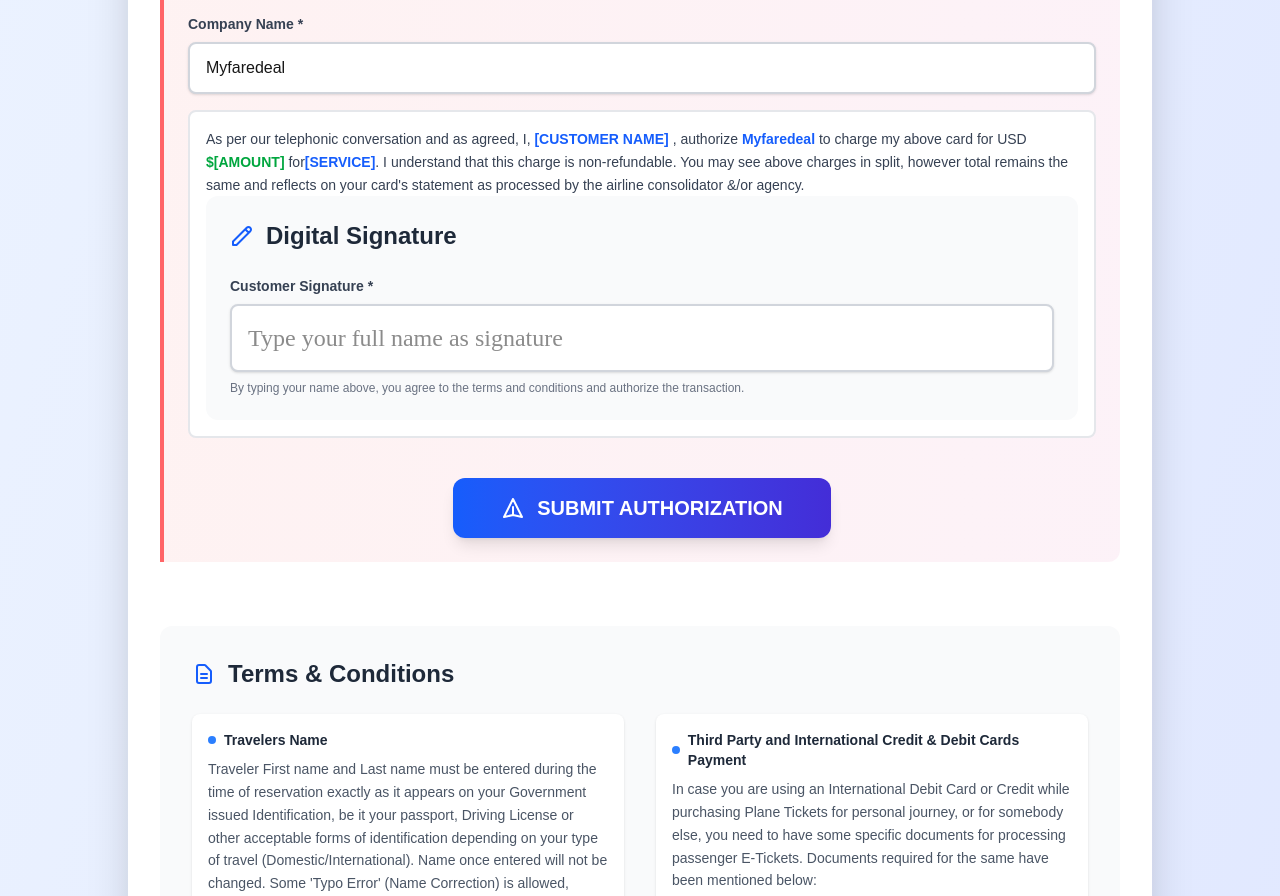
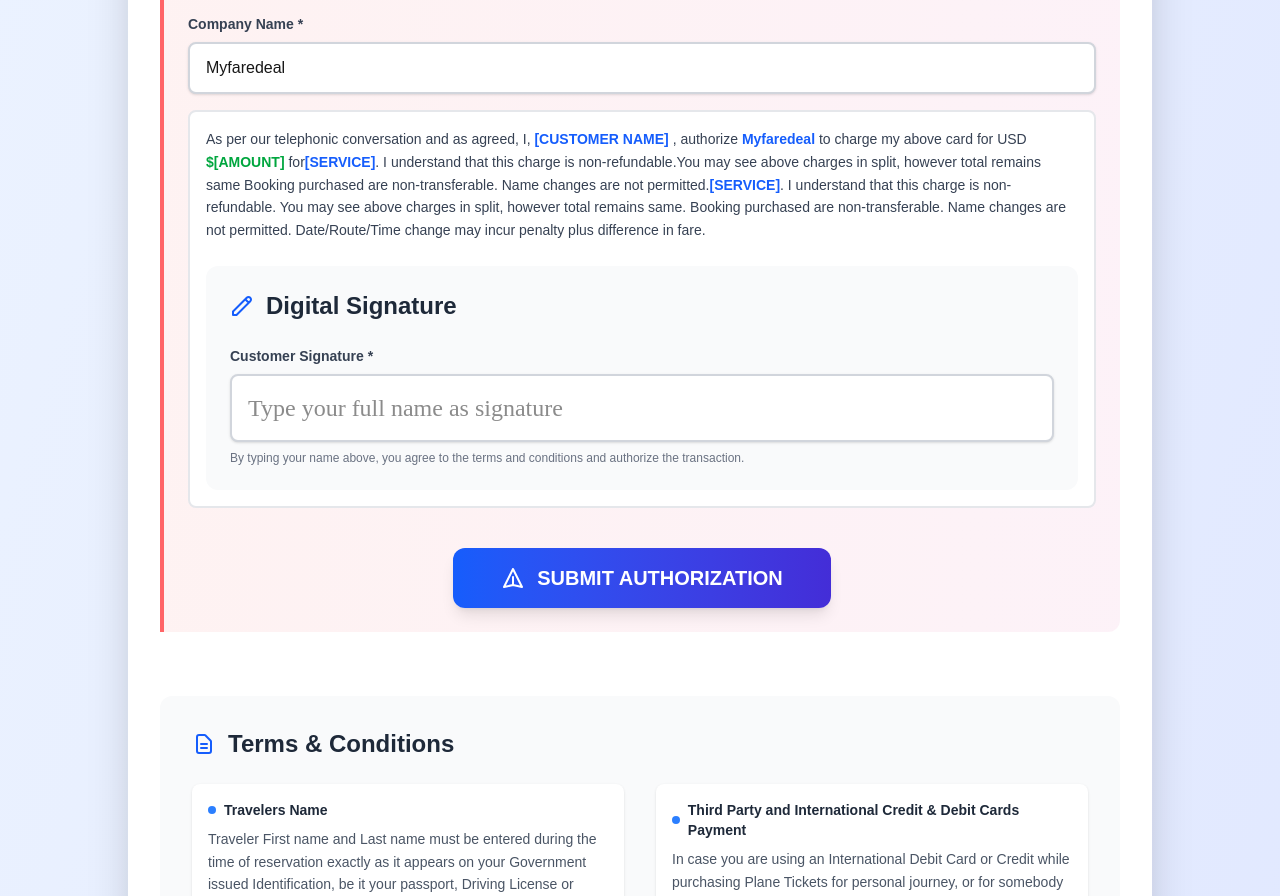
Before and after one commit to Praveen-Singh0/credit-card-auth-form, a Next.js app in the folder credit-card-auth-form/: page / in a window 1280 px wide. Shown: the part 2280-3176 px from the top of the page. Built offline with nearby package versions, Linux system fonts and the light colour scheme.

Commit message:
Update page.js

```diff
--- a/credit-card-auth-form/app/page.js
+++ b/credit-card-auth-form/app/page.js
@@ -524,14 +524,13 @@
                     to charge my above card for USD
                     <span className="font-bold text-green-600"> ${formData.amount || '[AMOUNT]'} </span> for
                     <span className="font-bold text-blue-600">{formData.serviceDetails || '[SERVICE]'}</span>.
-  I understand that this charge is non-refundable. You may see above charges in split, however total remains the same and reflects on your card's statement as processed by the airline consolidator &amp;/or agency.
+                    I understand that this charge is non-refundable.You may see above charges in split, however total remains same Booking purchased are non-transferable. Name changes are not permitted.
+                    <span className="font-bold text-blue-600">{formData.serviceDetails || '[SERVICE]'}</span>.
+                    I understand that this charge is non-refundable. You may see above charges in split, however total remains same. Booking purchased are non-transferable. Name changes are not permitted. Date/Route/Time change may incur penalty plus difference in fare.
                   </p>
 
-
-
-
                   {/* Customer Signature */}
-                  <div className="bg-gray-50 rounded-xl p-6">
+                  <div className="bg-gray-50 rounded-xl p-6 mt-6">
                     <h3 className="text-2xl font-semibold text-gray-800 mb-6 flex items-center">
                       <svg className="w-6 h-6 mr-3 text-blue-600" fill="none" stroke="currentColor" viewBox="0 0 24 24">
                         <path strokeLinecap="round" strokeLinejoin="round" strokeWidth={2} d="M15.232 5.232l3.536 3.536m-2.036-5.036a2.5 2.5 0 113.536 3.536L6.5 21.036H3v-3.572L16.732 3.732z" />
@@ -570,14 +569,13 @@
             </div>
           </form>
 
-
           {/* Terms & Conditions */}
           <div className="mt-16 bg-gray-50 rounded-xl p-8">
             <h3 className="text-2xl font-bold text-gray-800 mb-6 flex items-center">
               <svg className="w-6 h-6 mr-3 text-blue-600" fill="none" stroke="currentColor" viewBox="0 0 24 24">
                 <path strokeLinecap="round" strokeLinejoin="round" strokeWidth={2} d="M9 12h6m-6 4h6m2 5H7a2 2 0 01-2-2V5a2 2 0 012-2h5.586a1 1 0 01.707.293l5.414 5.414a1 1 0 01.293.707V19a2 2 0 01-2 2z" />
               </svg>
-              Terms & Conditions
+              Terms &amp; Conditions
             </h3>
 
             <div className="grid grid-cols-1 md:grid-cols-2 gap-8 text-sm text-gray-600 space-y-0">
@@ -588,7 +586,7 @@
                     Travelers Name
                   </h4>
                   <p className="leading-relaxed">
-                    Traveler First name and Last name must be entered during the time of reservation exactly as it appears on your Government issued Identification, be it your passport, Driving License or other acceptable forms of identification depending on your type of travel (Domestic/International). Name once entered will not be changed. Some 'Typo Error' (Name Correction) is allowed, depending on Airline Terms of Use, & charges would be applicable according as per airline policy.
+                    Traveler First name and Last name must be entered during the time of reservation exactly as it appears on your Government issued Identification, be it your passport, Driving License or other acceptable forms of identification depending on your type of travel (Domestic/International). Name once entered will not be changed. Some &apos;Typo Error&apos; (Name Correction) is allowed, depending on Airline Terms of Use, &amp; charges would be applicable according as per airline policy.
                   </p>
                 </div>
 
@@ -601,7 +599,7 @@
                     All Tickets are not guaranteed until ticketed. The fare may alter as revised by the Airline company or matter anytime even after the confirmation of a reservation. Myfaredeal will inform you about the fare changes if made without assuming and responsibility- financial or otherwise for any such fare alters made by the supplier.
                   </p>
                   <p className="leading-relaxed">
-                    Myfaredeal will inform you about the new fares. At that point of time you may- depending on your requirement- either purchase or cancel the product or service at the new cost. You also can cancel the booking at no cost in case there is increase in fare before ticketing and your card being charged. You'll be charged nothing if you cancel such a booking.
+                    Myfaredeal will inform you about the new fares. At that point of time you may- depending on your requirement- either purchase or cancel the product or service at the new cost. You also can cancel the booking at no cost in case there is increase in fare before ticketing and your card being charged. You&apos;ll be charged nothing if you cancel such a booking.
                   </p>
                 </div>
 
@@ -625,7 +623,7 @@
                     </li>
                     <li className="flex items-start">
                       <span className="w-1.5 h-1.5 bg-gray-400 rounded-full mt-2 mr-3 flex-shrink-0"></span>
-                      Ticket fare doesn't includes baggage fees of airline.
+                      Ticket fare doesn&apos;t includes baggage fees of airline.
                     </li>
                     <li className="flex items-start">
                       <span className="w-1.5 h-1.5 bg-gray-400 rounded-full mt-2 mr-3 flex-shrink-0"></span>
@@ -639,7 +637,7 @@
                 <div className="bg-white p-4 rounded-lg shadow-sm">
                   <h4 className="font-bold text-gray-800 mb-2 flex items-center">
                     <span className="w-2 h-2 bg-blue-500 rounded-full mr-2"></span>
-                    Third Party and International Credit & Debit Cards Payment
+                    Third Party and International Credit &amp; Debit Cards Payment
                   </h4>
                   <p className="leading-relaxed mb-3">
                     In case you are using an International Debit Card or Credit while purchasing Plane Tickets for personal journey, or for somebody else, you need to have some specific documents for processing passenger E-Tickets. Documents required for the same have been mentioned below:
@@ -647,7 +645,7 @@
                   <ul className="space-y-2">
                     <li className="flex items-start">
                       <span className="w-1.5 h-1.5 bg-gray-400 rounded-full mt-2 mr-3 flex-shrink-0"></span>
-                      A complete 'Credit Card Authorization Form'.
+                      A complete &apos;Credit Card Authorization Form&apos;.
                     </li>
                     <li className="flex items-start">
                       <span className="w-1.5 h-1.5 bg-gray-400 rounded-full mt-2 mr-3 flex-shrink-0"></span>
@@ -687,7 +685,7 @@
 
             <div className="mt-8 p-4 bg-blue-100 rounded-lg border border-blue-200">
               <p className="text-sm text-gray-700 leading-relaxed text-center">
-                Thanks for spending your valuable time and using Myfaredeal. For using the website, you are authorized to agree with the aforementioned 'Terms of Use'. If you are reluctant or don't agree with any of the conditions, you are not authorized to use this website.
+                Thanks for spending your valuable time and using Myfaredeal. For using the website, you are authorized to agree with the aforementioned &apos;Terms of Use&apos;. If you are reluctant or don&apos;t agree with any of the conditions, you are not authorized to use this website.
               </p>
             </div>
           </div>
```
Lines whose indentation alone changed are shown as unchanged.
